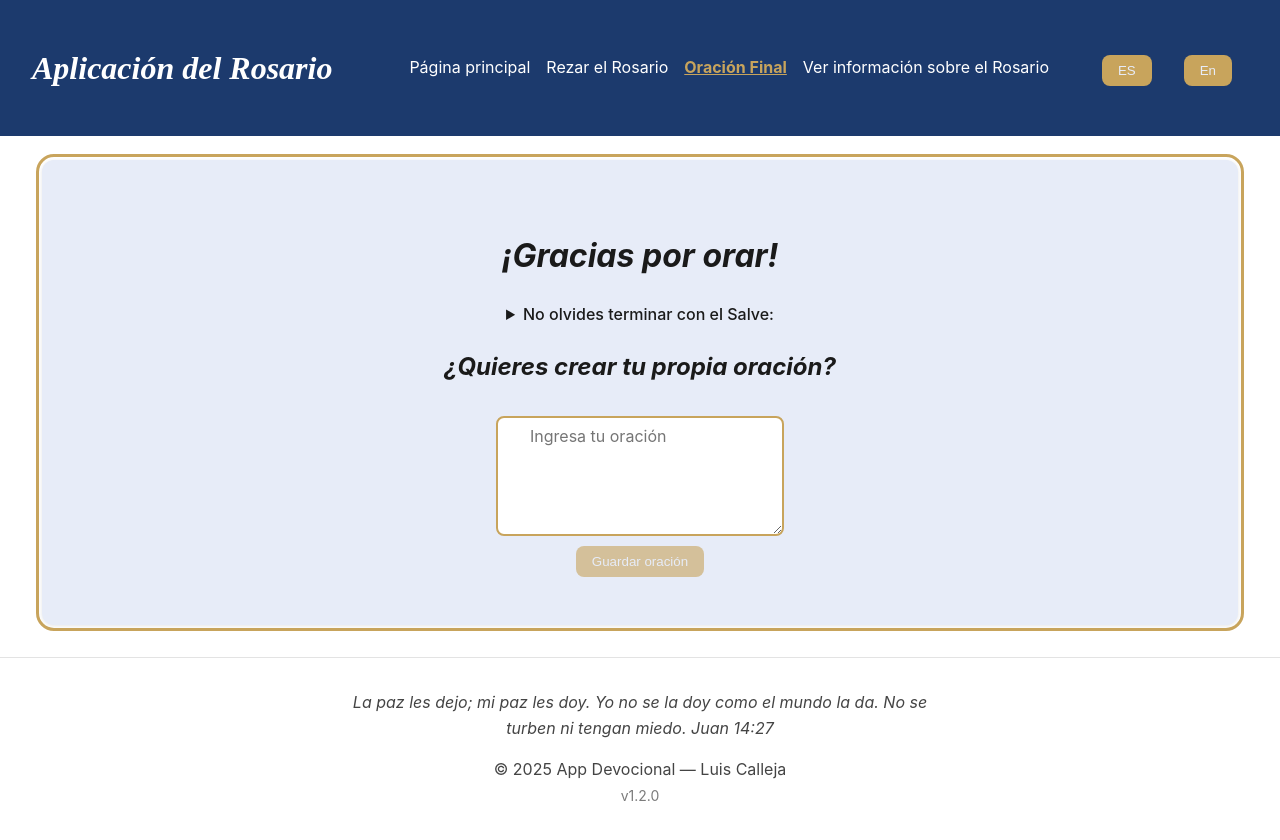
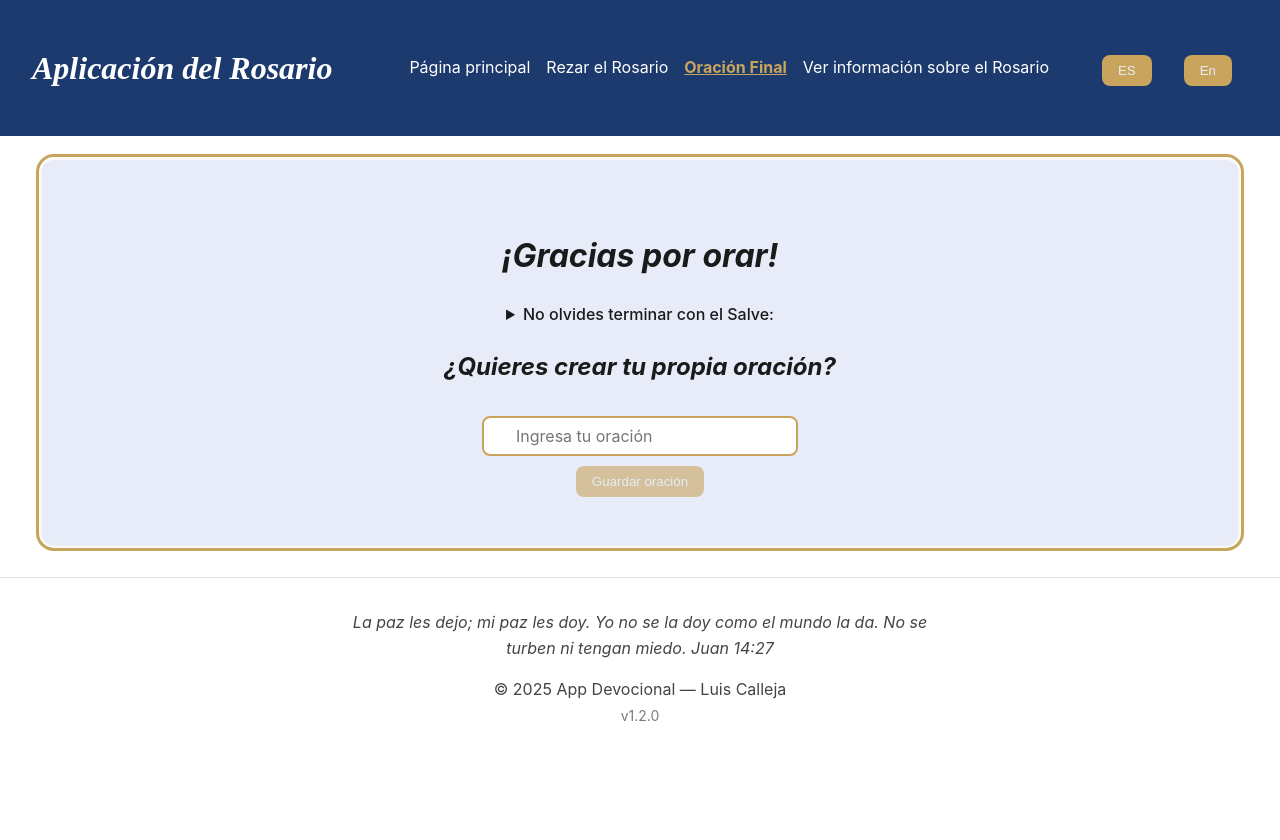
Before and after one commit to LuisDev912/Rosary-guide, a React (Vite) app: page /Rosary/end in a window 1280 px wide. Shown: the top 840 px of the page. After the commit the page ends 800 px from the top, so only its background shows below. Built offline with nearby package versions, Linux system fonts and the light colour scheme.

Commit message:
feat: improve RosaryEnd form accessibility and UX

```diff
--- a/src/pages/RosaryEnd.jsx
+++ b/src/pages/RosaryEnd.jsx
@@ -40,9 +40,12 @@ function RosaryEnd() {
                 <h2 className="heading-secondary">{t("end.prayerQuestion")}</h2>
 
                 <form onSubmit={handleSubmit}>
-                    <textarea
-                        rows="5" cols="20"
-                        id={Styles.customPrayerInput}
+                    <label htmlFor="custom-prayer" className="sr-only">
+                        {t("end.prayerLabel")} {/* I'll add this translation later */}
+                    </label>
+                    <input
+                        id="custom-prayer"
+                        className={Styles.customPrayerInput}
                         placeholder={t("end.prayerInputPlaceholder")}
                         value={prayer}
                         onChange={(e) => setPrayer(e.target.value)}
@@ -59,7 +62,11 @@ function RosaryEnd() {
                 </form>
 
                 <Activity mode={isSubmitted ? 'visible' : 'hidden'}>
-                    <div className="submitted-prayer">
+                    <div
+                        className="submitted-prayer"
+                        role="status"
+                        aria-live="polite"
+                    >
                         <h3>{t("end.yourPrayer")}</h3>
                         <p>{prayer}</p>
                     </div>
--- a/src/styles/page-styles/EndPage.module.css
+++ b/src/styles/page-styles/EndPage.module.css
@@ -26,7 +26,7 @@
     flex-direction: column;
 }
 
-#customPrayerInput{
+.customPrayerInput{
     font-family: inherit;
     border-radius: var(--radius-md);
     border: 2px solid var(--color-accent);
@@ -38,7 +38,7 @@
     padding: var(--space-xs) var(--space-xl);
 }
 
-#customPrayerInput:focus{
+.customPrayerInput:focus{
     outline: none;
     box-shadow: var(--shadow-medium);
 }
```
